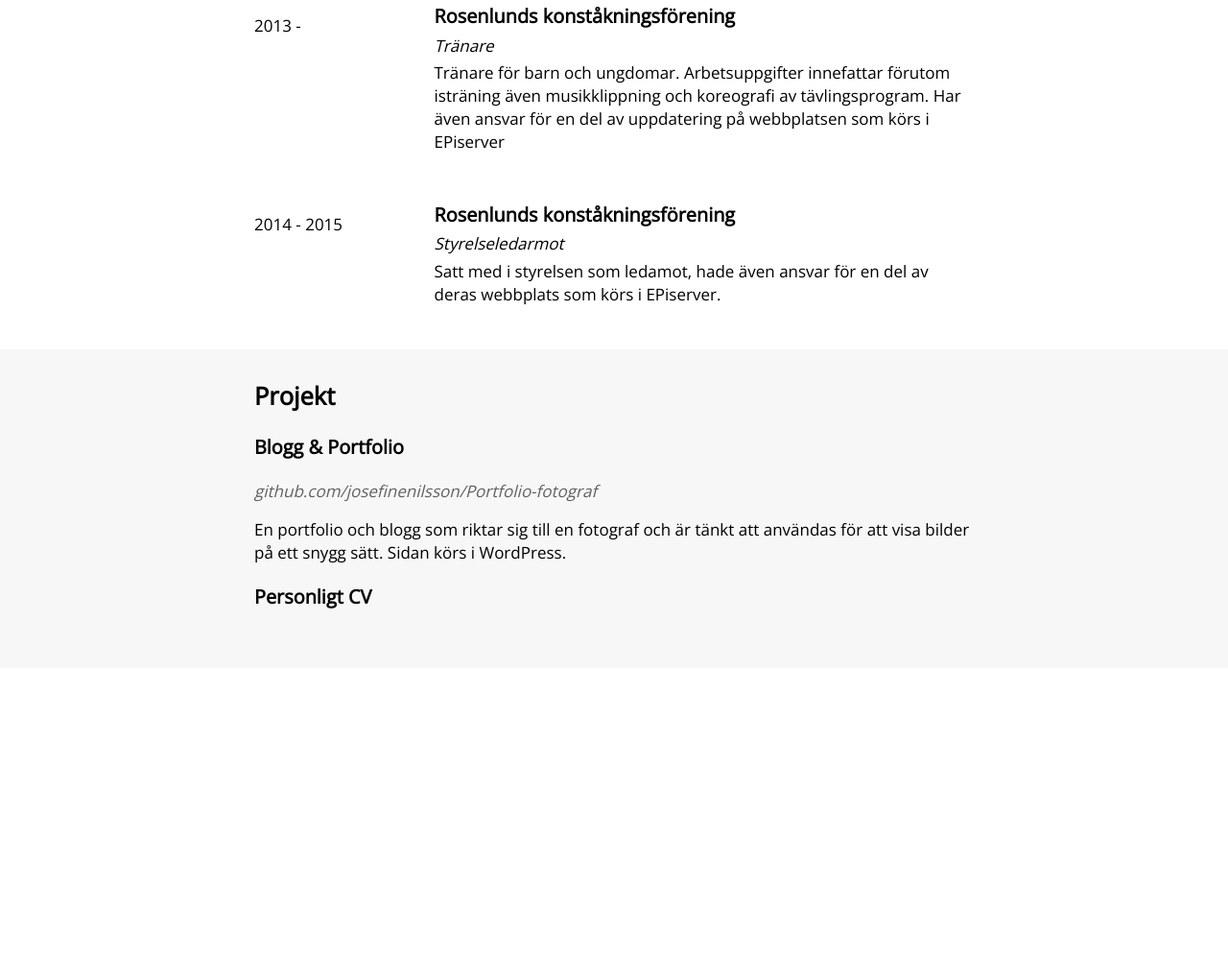
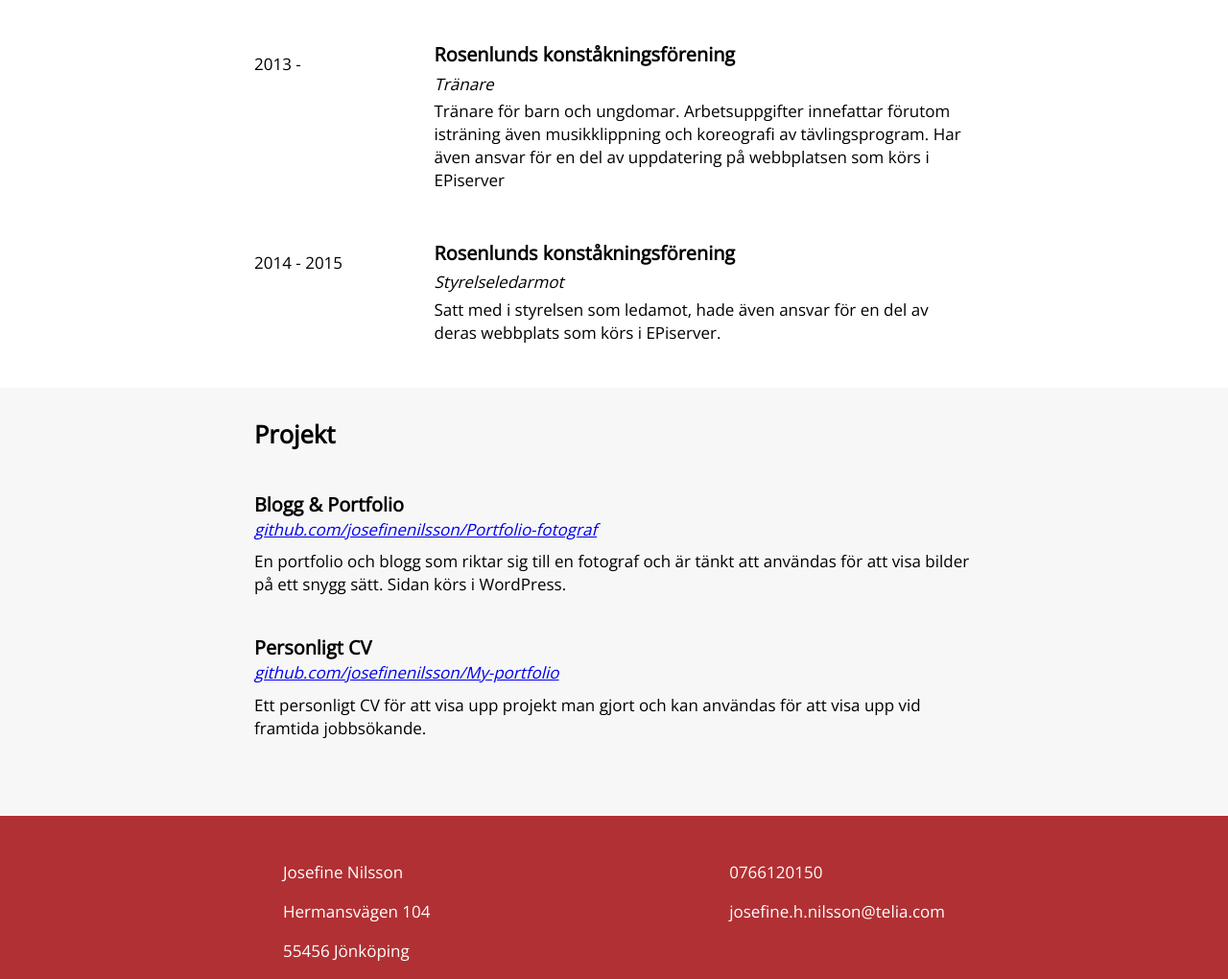
Before and after one commit to josefinenilsson/My-portfolio, a plain HTML site: page index.html in a window 1280 px wide. Shown: the part 1074-2094 px from the top of the page at 96% size. Before the commit the page ends 1770 px from the top, so only its background shows below. Drawn offline with nearby package versions, Linux system fonts and the light colour scheme.

Commit message:
småfixar i css + footer

```diff
--- a/css/style.css
+++ b/css/style.css
@@ -8,6 +8,10 @@ body{
 
 *{
     box-sizing: border-box;
+}
+
+h2{
+    padding-bottom: 20px;
 }
 
 /* Toppbild */
@@ -99,7 +103,7 @@ header{
     margin-top: 5px;
     margin-bottom: 5px;
 }
-.about_me_work p i{
+.about_me_work p em{
     margin-top: 0px;
     margin-bottom: 0px;
 }
@@ -108,6 +112,44 @@ header{
     width: 25%;
 }
 
+.about_me_project{
+    width: 100%;
+    margin-top: 10px;
+    float: left;
+    padding-bottom: 40px;
+}
+.about_me_project p{
+    padding-bottom: 10px;
+    margin: 0;
+}
+.about_me_project p em a{
+}
+.about_me_project h3{
+    margin:0;
+}
+.about_text{
+    padding-bottom: 30px;
+}
+
+footer{
+    background:#b13033;
+    width: 100%;
+    overflow: hidden;
+}
+.footer{
+    margin: 0 auto;
+    max-width: 750px;
+    padding: 30px;
+}
+footer .footer_adress{
+    float: left;
+    color:#FFF;
+
+}
+footer .footer_contact{
+    float: right;
+    color: #fff;
+}
 /* Responsiv sida*/
 
 /*Minsta mobilbredd*/
@@ -121,6 +163,9 @@ header{
     .about_me_container{
         padding: 20px;
     }
+    .about_me_box{
+        padding: 20px;
+    }
     .about_me_pic{
     width: 100%;
     float:;
@@ -132,11 +177,32 @@ header{
 
 .about_me{
     width: 100%;
-    font-size: 0.9em;
     float:;
+    font-size: 15px;
+}
+.about_me_work{
+    float: left;
+    width: 75%;
+    padding-bottom: 40px;
+    font-size: 15px;
+}
+.about_me_year{
+    float: right;
+    width: 25%;
+    font-size: 10px;
+}
+.about_text{
+    padding:20px;
+    font-size: 15px;
+}
+.about_me_project h3{
+    margin:0;
+    font-size: 20px;
+}
+.about_me_project p{
+    font-size: 15px;
 
 }
 
 
-
 }
--- a/index.html
+++ b/index.html
@@ -60,7 +60,7 @@
                     </div>
                     <div class="about_me_work">
                         <h3>Rosenlunds konståkningsförening</h3>
-                        <p><i>Tränare</i></p>
+                        <p><em>Tränare</em></p>
                         <p>Tränare för barn och ungdomar. Arbetsuppgifter innefattar förutom isträning även musikklippning och koreografi av tävlingsprogram. Har även ansvar för en del av
 uppdatering på webbplatsen som körs i EPiserver</p>
                     </div>
@@ -69,7 +69,7 @@ uppdatering på webbplatsen som körs i EPiserver</p>
                     </div>
                     <div class="about_me_work">
                         <h3>Rosenlunds konståkningsförening</h3>
-                        <p><i>Styrelseledarmot</i></p>
+                        <p><em>Styrelseledarmot</em></p>
                         <p>Satt med i styrelsen som ledamot, hade även ansvar för en del av deras webbplats som körs i EPiserver.</p>
                     </div>
                     <div class="about_me_year">
@@ -78,18 +78,35 @@ uppdatering på webbplatsen som körs i EPiserver</p>
             </div>
             <div class="about_background">
                 <div class="about_me_box">
-                    <div class="about_me_competens">
+                    <div class="about_me_project">
                         <h2>Projekt</h2>
+                        <div class="about_text">
                         <h3>Blogg & Portfolio</h3>
-                        <p><i><a href="//github.com/josefinenilsson/Portfolio-fotograf">github.com/josefinenilsson/Portfolio-fotograf</a></i></p>
-                        <p>En portfolio och blogg som riktar sig till en fotograf och är tänkt att användas för att visa bilder på ett snygg sätt. Sidan körs i WordPress.</p>
+                            <p><i><a href="//github.com/josefinenilsson/Portfolio-fotograf">github.com/josefinenilsson/Portfolio-fotograf</a></i></p>
+                            <p>En portfolio och blogg som riktar sig till en fotograf och är tänkt att användas för att visa bilder på ett snygg sätt. Sidan körs i WordPress.</p>
+                            </div>
+                        <div class="about_text">
                         <h3>Personligt CV</h3>
-                        <p></p>
+                            <p><i><a href="https://github.com/josefinenilsson/My-portfolio">github.com/josefinenilsson/My-portfolio</a></i></p>
+                            <p>Ett personligt CV för att visa upp projekt man gjort och kan användas för att visa upp vid framtida jobbsökande.</p>
+                            </div>
                     </div>
                 </div>
             </div>
         </div><!-- Wrapper -->
-        <footer></footer>
+        <footer>
+            <div class="footer">
+                <div class="footer_adress">
+                    <p>Josefine Nilsson</p>
+                    <p>Hermansvägen 104</p>
+                    <p>55456 Jönköping</p>
+                </div>
+                <div class="footer_contact">
+                    <p>0766120150</p>
+                    <p><a>josefine.h.nilsson@telia.com</a></p>
+                </div>
+            </div>
+        </footer>
 
         <script src="//ajax.googleapis.com/ajax/libs/jquery/1.11.2/jquery.min.js"></script>
         <script>window.jQuery || document.write('<script src="js/vendor/jquery-1.11.2.min.js"><\/script>')</script>
```
